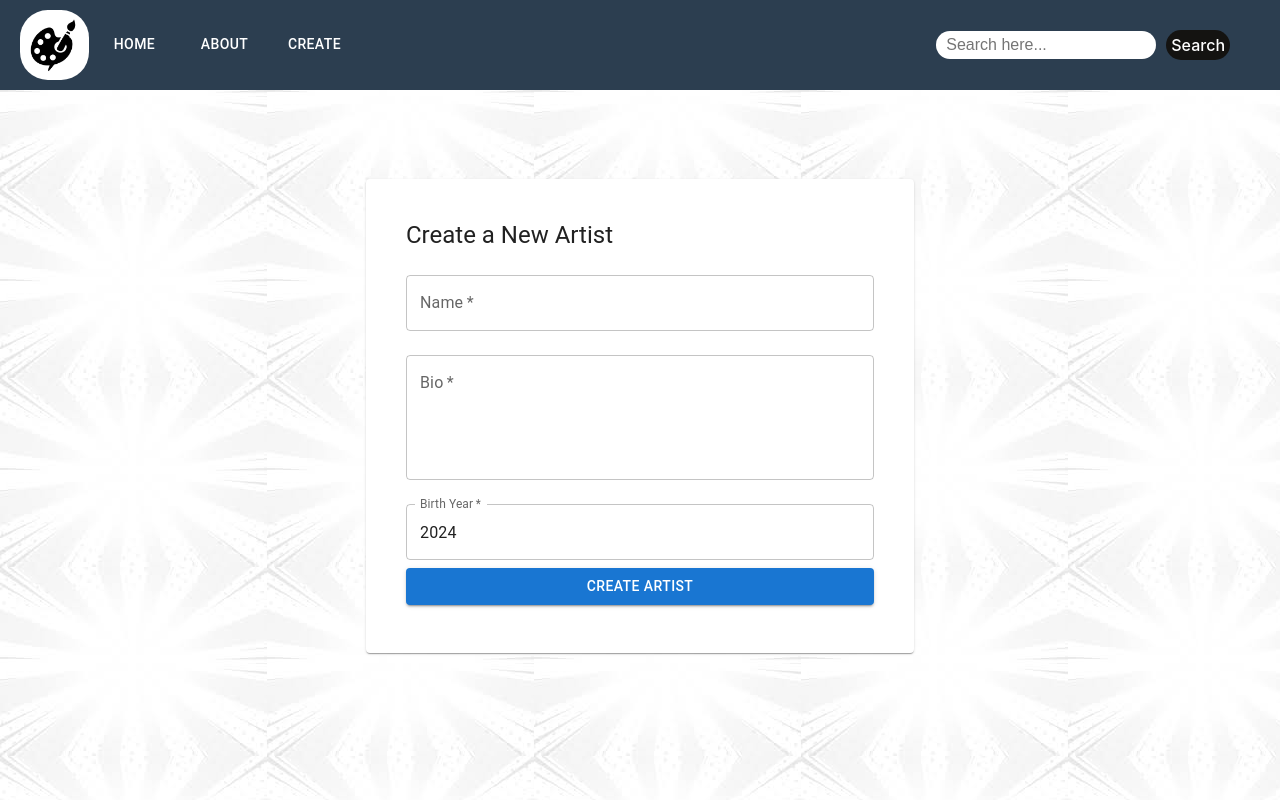
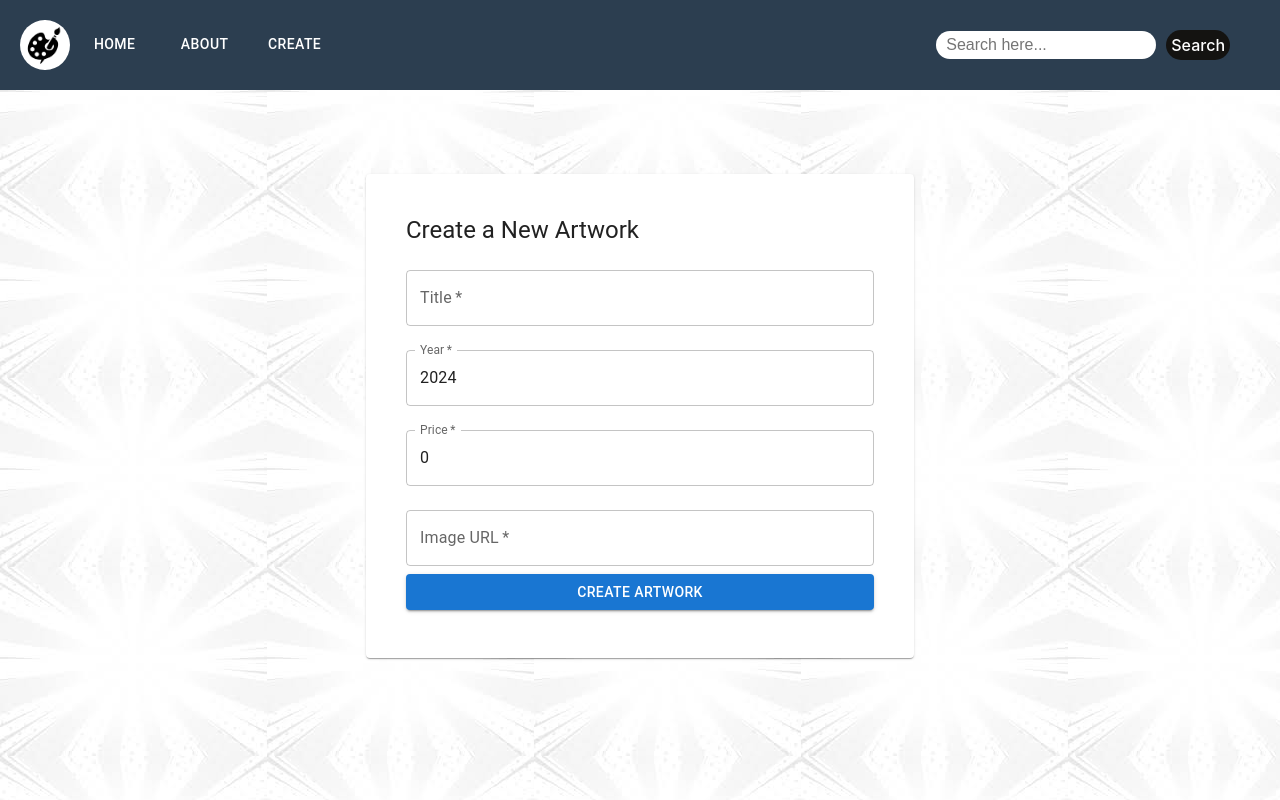
Before and after one commit to geethusayooj/art-gallery-app-frontend, a React (Vite) app: page /create-artwork in a window 1280 px wide. Built offline with nearby package versions, Linux system fonts and the light colour scheme.

Commit message:
fix error in artwork create page

```diff
--- a/src/components/Navbar.css
+++ b/src/components/Navbar.css
@@ -15,10 +15,10 @@
 
   /* Logo Styles */
   .Navbar .logoimage {
-    height: 70px; /* Adjust the size of your logo */
+    height: 50px; /* Adjust the size of your logo */
     width: auto;
     object-fit: contain;
-    border-radius: 40%;
+    border-radius: 50%;
   }
 
   /* Styling for Tabs */
--- a/src/pages/CreateArtworkPage/CreateArtworkPage.tsx
+++ b/src/pages/CreateArtworkPage/CreateArtworkPage.tsx
@@ -1,75 +1,93 @@
-import { useState } from 'react';
-import { useNavigate } from 'react-router-dom';
-import axios from 'axios';
-import { Card, CardContent, TextField, Button, Typography, Box } from '@mui/material';
+import { useState } from "react";
+import { useNavigate, useSearchParams } from "react-router-dom";
+import axios from "axios";
+import { Card, CardContent, TextField, Button, Typography, Box } from "@mui/material";
 
-function CreateArtistPage() {
-  const [name, setName] = useState('');
-  const [bio, setBio] = useState('');
-  const [birthYear, setBirthYear] = useState(new Date().getFullYear());
-  const [message, setMessage] = useState('');
+function CreateArtworkPage() {
+  const [title, setTitle] = useState("");
+  const [year, setYear] = useState(new Date().getFullYear());
+  const [price, setPrice] = useState<number>(0);
+  const [imageUrl, setImageUrl] = useState("");
+  const [message, setMessage] = useState("");
   const navigate = useNavigate();
+  const [searchParams] = useSearchParams();
+  const artistId = searchParams.get("artistId"); // Get artistId from URL
 
-  const handleCreateArtist = (event: React.FormEvent) => {
+  const handleCreateArtwork = (event: React.FormEvent) => {
     event.preventDefault();
 
+    if (!artistId) {
+      setMessage("Artist ID is missing. Please navigate from the artist list.");
+      return;
+    }
+
     axios
-      .post(`${import.meta.env.VITE_API_URL}/artists`, {
-        name,
-        bio,
-        birthYear,
+      .post(`${import.meta.env.VITE_API_URL}/artworks`, {
+        title,
+        artistId, // Include artistId in the request
+        year,
+        price,
+        imageUrl,
       })
       .then(() => {
-        setMessage('Artist created successfully!');
-        setTimeout(() => navigate('/'), 2000); // Navigate back after success
+        setMessage("Artwork created successfully!");
+        setTimeout(() => navigate("/"), 2000); // Navigate back to the main page after success
       })
       .catch((error) => {
-        console.error('Error creating artist:', error);
-        setMessage('Failed to create artist. Please try again.');
+        console.error("Error creating artwork:", error);
+        setMessage("Failed to create artwork. Please try again.");
       });
   };
 
   return (
-    <Box sx={{ display: 'flex', justifyContent: 'center', mt: 4 }}>
+    <Box sx={{ display: "flex", justifyContent: "center", mt: 4 }}>
       <Card sx={{ maxWidth: 500, p: 3 }}>
         <CardContent>
           <Typography variant="h5" component="div" gutterBottom>
-            Create a New Artist
+            Create a New Artwork
           </Typography>
           {message && <Typography color="primary">{message}</Typography>}
-          <form onSubmit={handleCreateArtist}>
+          <form onSubmit={handleCreateArtwork}>
             <TextField
-              label="Name"
+              label="Title"
               variant="outlined"
               fullWidth
               margin="normal"
-              value={name}
-              onChange={(e) => setName(e.target.value)}
+              value={title}
+              onChange={(e) => setTitle(e.target.value)}
               required
             />
             <TextField
-              label="Bio"
-              variant="outlined"
-              fullWidth
-              margin="normal"
-              multiline
-              rows={4}
-              value={bio}
-              onChange={(e) => setBio(e.target.value)}
-              required
-            />
-            <TextField
-              label="Birth Year"
+              label="Year"
               type="number"
               variant="outlined"
               fullWidth
               margin="normal"
-              value={birthYear}
-              onChange={(e) => setBirthYear(Number(e.target.value))}
+              value={year}
+              onChange={(e) => setYear(Number(e.target.value))}
+              required
+            />
+            <TextField
+              label="Price"
+              type="number"
+              variant="outlined"
+              fullWidth
+              margin="normal"
+              value={price}
+              onChange={(e) => setPrice(Number(e.target.value))}
+              required
+            />
+            <TextField
+              label="Image URL"
+              variant="outlined"
+              fullWidth
+              margin="normal"
+              value={imageUrl}
+              onChange={(e) => setImageUrl(e.target.value)}
               required
             />
             <Button type="submit" variant="contained" color="primary" fullWidth>
-              Create Artist
+              Create Artwork
             </Button>
           </form>
         </CardContent>
@@ -78,4 +96,4 @@ function CreateArtistPage() {
   );
 }
 
-export default CreateArtistPage;
+export default CreateArtworkPage;
```
